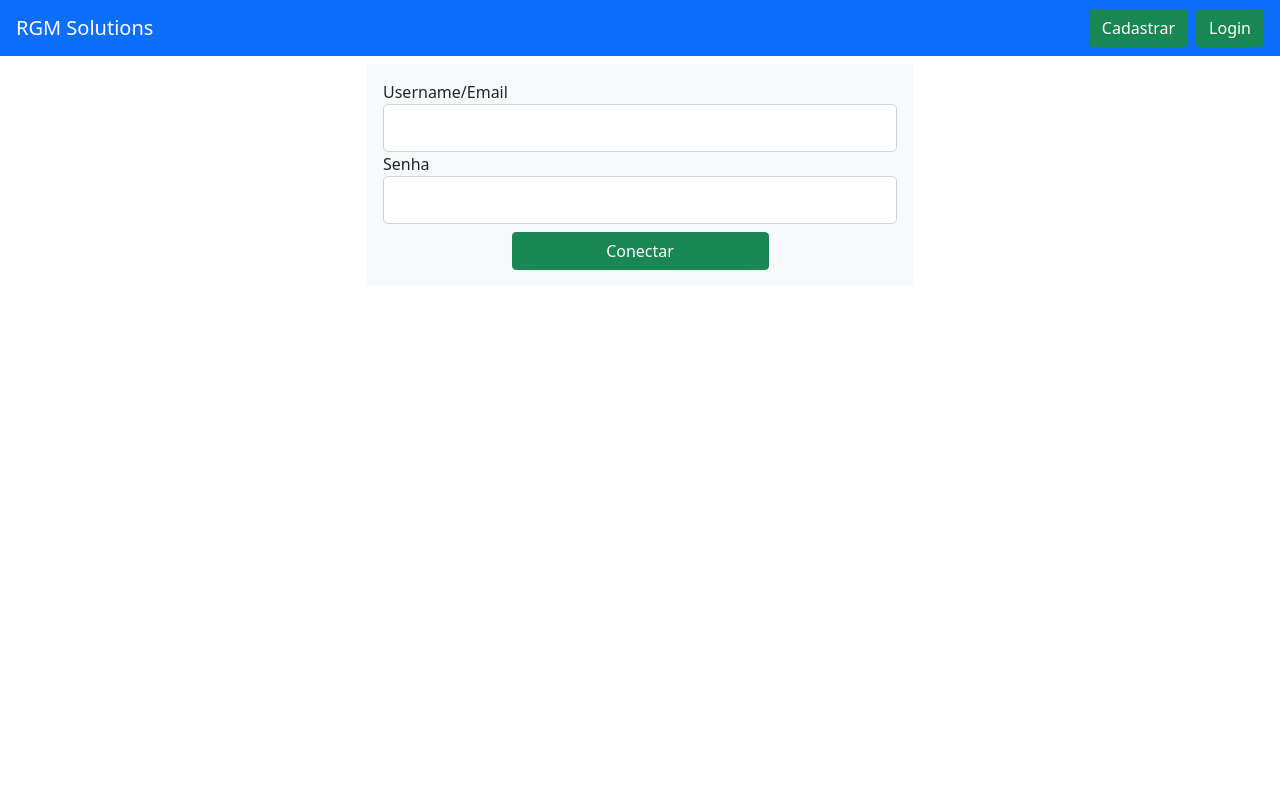
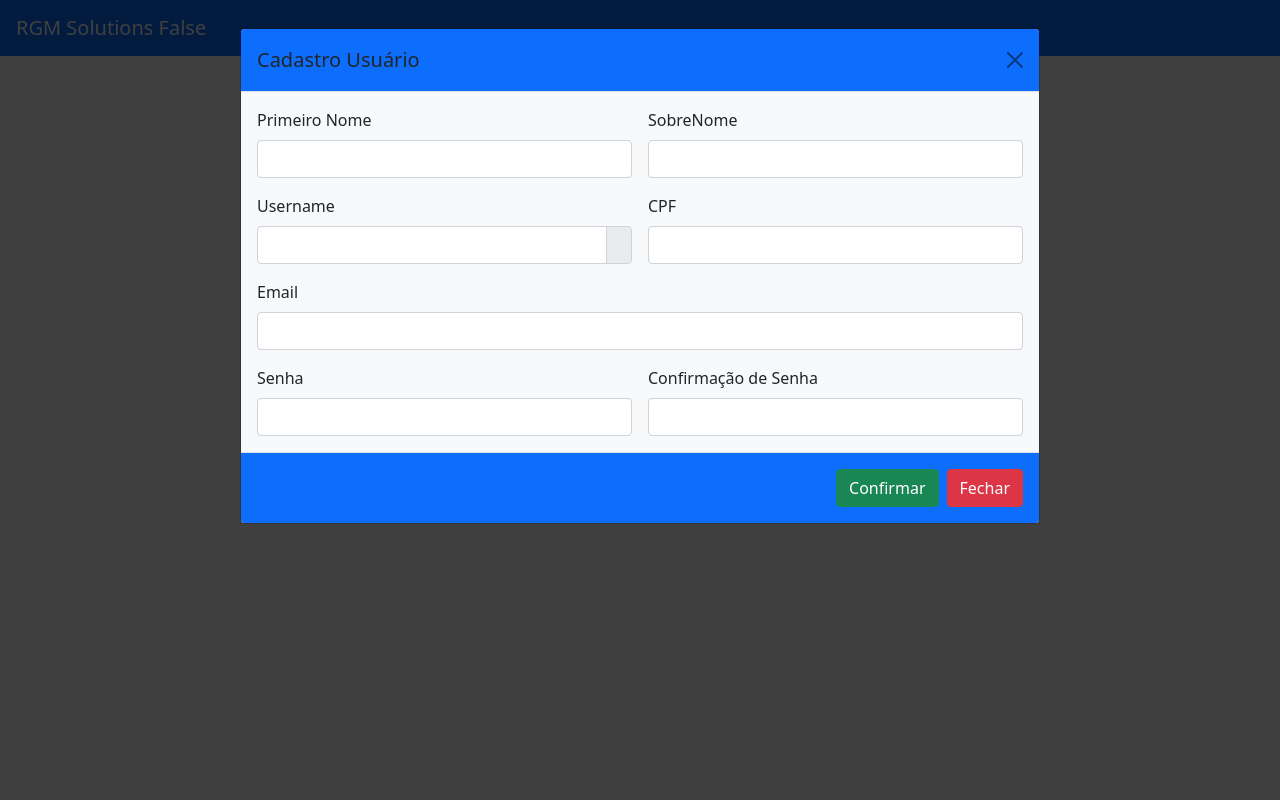
Before and after one commit to Ronyrm/RGMPrice, a Flask app: page / in a window 1280 px wide, after a click on "Registrar". Run offline with Flask 2, Linux system fonts and the light colour scheme; some libraries are stand-ins or nearby versions.

Commit message:
Cadastro de Usuário

```diff
--- a/App/rotas/Pessoas/usuarios.py
+++ b/App/rotas/Pessoas/usuarios.py
@@ -7,5 +7,6 @@
 @rotausers.route('/get/usuarios/all')
 def capturaTodosUsuarios():
     return usuarios.capturaTodosUsuarios()
+@rotausers.route('/add/usuario',methods=['POST'])
 def gravaNovoUsuario():
     return usuarios.GravaNovoUsuarioForm()
--- /dev/null
+++ b/App/static/js/login.js
@@ -0,0 +1,11 @@
+async function butConfirmarCadUsuario(){
+    let formData = new FormData(document.querySelector('#formcadusuario'));
+    url = '/add/usuario';
+    console.log(url);
+    var mybody = {method:'POST', body:formData };
+
+    let response = await fetch(url,mybody);
+    if (response.ok) {
+
+    }
+}
--- a/App/templates/layouts/base.html
+++ b/App/templates/layouts/base.html
@@ -1,6 +1,8 @@
+
 <!DOCTYPE html>
 <html lang="en">
 <head>
+
     {% import 'layouts/head.html' as head %}
     {{ head.head_content('RGMSolutions-Price') }}
 </head>
@@ -8,11 +10,11 @@
     <main>
         <nav class="navbar navbar-dark bg-primary">
             <div class="container-fluid">
-                <a class="navbar-brand mx-1" href="#">RGM Solutions</a>
-                <div class="d-flex justify-content-star">
+                <a class="navbar-brand mx-1" href="#">RGM Solutions {{false}}</a>
+                <!--<div class="d-flex justify-content-star">
                     <button type="button" class="btn btn-success mx-1" data-bs-toggle="modal" data-bs-target="#modal-cadastro-usuario">Cadastrar</button>
                     <button class="btn btn-success mx-1">Login</button>
-                </div>
+                </div>-->
 
             </div>
         </nav>
--- a/App/templates/layouts/head.html
+++ b/App/templates/layouts/head.html
@@ -1,5 +1,6 @@
 {% macro head_content(title) %}
     <meta name="viewport" content="width=device-width, initial-scale=1" charset="UTF-8">
     <link href="https://cdn.jsdelivr.net/npm/bootstrap@5.1.3/dist/css/bootstrap.min.css" rel="stylesheet" integrity="sha384-1BmE4kWBq78iYhFldvKuhfTAU6auU8tT94WrHftjDbrCEXSU1oBoqyl2QvZ6jIW3" crossorigin="anonymous">
+    <script src="https://ajax.googleapis.com/ajax/libs/jquery/3.6.0/jquery.min.js"></script>
     <title>RGM SOlutions - Login</title>
 {% endmacro %}
--- a/App/templates/layouts/index.html
+++ b/App/templates/layouts/index.html
@@ -8,7 +8,5 @@
       Teste - {{token}}
   </h1>
 </div>
-{% import 'layouts/pessoas/usuarios/mdcadastrousuario.html' as modal_cadastrousuario %}
-{{ modal_cadastrousuario.modalcadusuario() }}
 
 {% endblock %}
--- a/App/templates/layouts/login.html
+++ b/App/templates/layouts/login.html
@@ -12,7 +12,6 @@
     {% set escondeSpan = 'd-block' %}
     {% endif %}
     <div class="col-10 col-lg-6 bg-light p-3 my-auto">
-        {{login}}
         <form method="post" action="{{url_for('rotaauth.autentifica_form')}}">
             <div class="form-row">
                 <div class="form-group">
@@ -24,12 +23,25 @@
                     <input type="password" id="password" name="password" class="form-control form-control-lg">
                 </div>
             </div>
-            <span class="mt-2 alert alert-danger {{escondeSpan}}">{{mensagem}}</span>
+            <span id="spanalert" class="mt-2 alert alert-danger {{escondeSpan}}">{{mensagem}}</span>
             <div class="d-flex justify-content-center mt-2">
                 <button  type="submit" class="w-50 btn btn-success"> Conectar </button>
             </div>
+            <div class="d-flex justify-content-center mt-2">
+                <button  type="button" data-bs-toggle="modal" data-bs-target="#modal-cadastro-usuario"
+                class="w-50 btn btn-success"> Registrar </button>
+            </div>
         </form>
     </div>
+    <script>
+        $('#spanalert').fadeOut(3000);
+        setTimeout(function(){
+            document.querySelector('#spanalert').classList.add('d-none');
+        }, 3000);
+    </script>
+    <script src="../static/js/login.js"></script>
+    {% import 'layouts/pessoas/usuarios/mdcadastrousuario.html' as modal_cadastrousuario %}
+    {{ modal_cadastrousuario.modalcadusuario() }}
 
 </div>
 
--- a/App/templates/layouts/pessoas/usuarios/mdcadastrousuario.html
+++ b/App/templates/layouts/pessoas/usuarios/mdcadastrousuario.html
@@ -8,10 +8,10 @@
         <button type="button" class="btn-close" data-bs-dismiss="modal" aria-label="Close"></button>
       </div>
           <div class="modal-body bg-light">
-              <form class="row g-3 needs-validation" method="post" action="#" novalidate>
+              <form class="row g-3 needs-validation" method="post" action="#" id="formcadusuario" novalidate>
               <div class="col-md-6">
                   <label for="razaosocial" class="form-label">Primeiro Nome</label>
-                  <input type="text" class="form-control" id="razaosocial"  name=razaosocial"  value="" required>
+                  <input type="text" class="form-control" id="razaosocial"  name="razaosocial"  value="" required>
                   <div class="invalid-feedback">
                       Forneça o seu Nome
                   </div>
```
Also changed, not shown: App/views/Pessoas/pessoas.py (+5 -5 lines), App/views/Pessoas/usuarios.py (+8 -7 lines).
